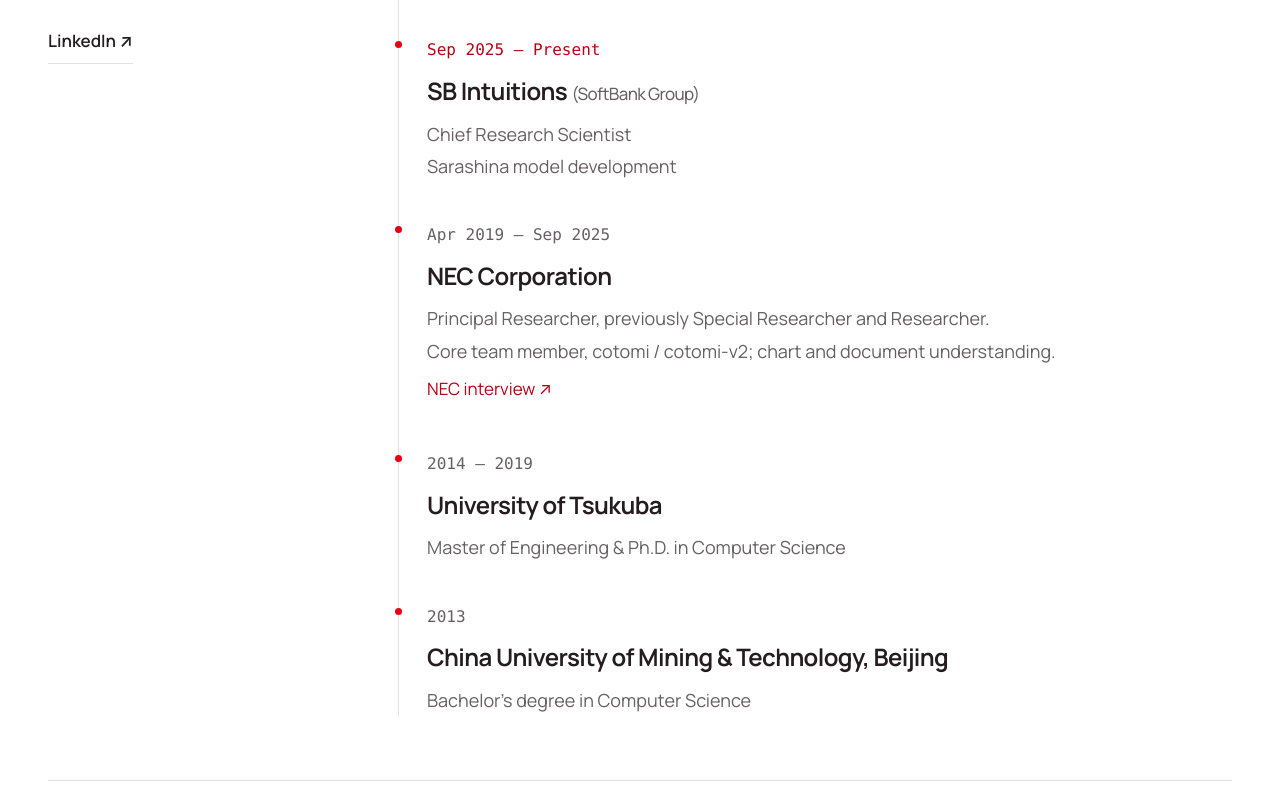
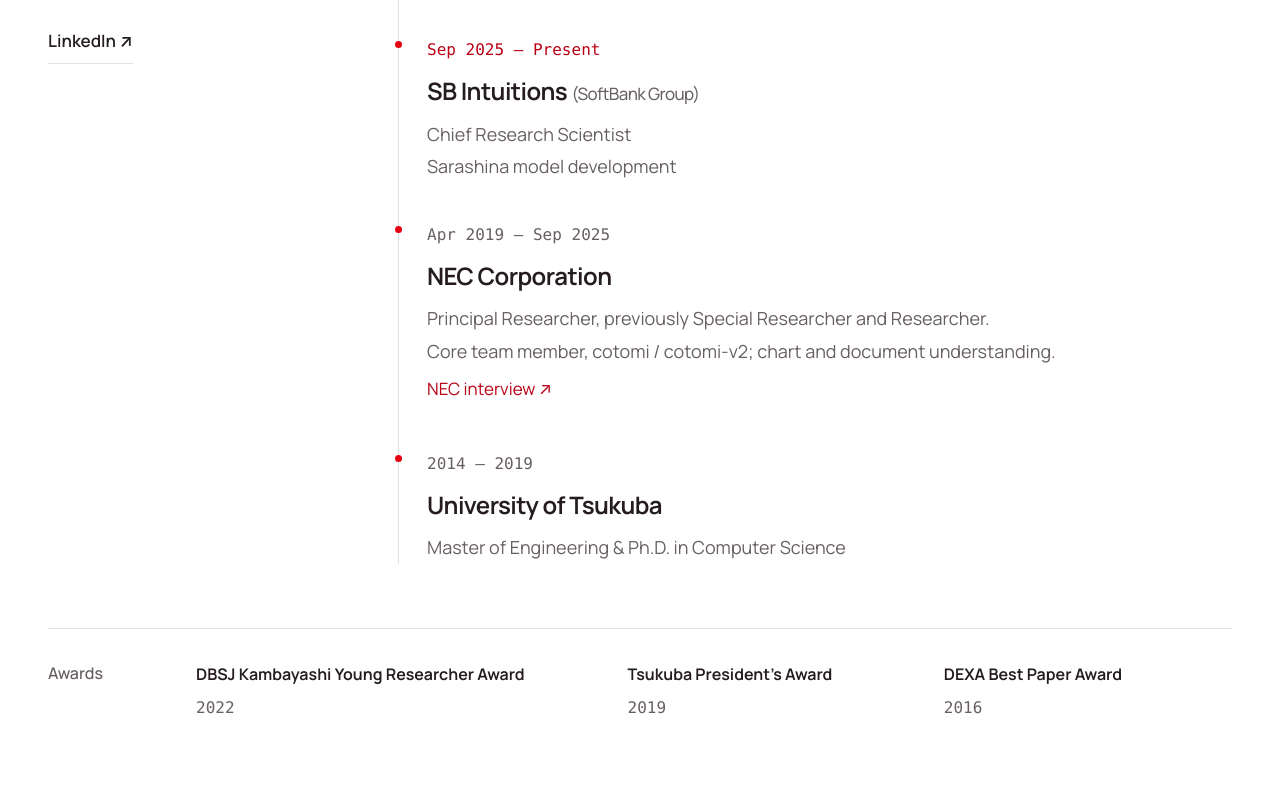
Before and after one commit to Dongyuyang/Dongyuyang.github.io, an Eleventy site: page src/index.njk in a window 1280 px wide. Shown: the part 5065-5852 px from the top of the page. Built offline with nearby package versions, Linux system fonts and the light colour scheme; Eleventy itself is replaced by a stand-in of ours; files that its build step writes are made by us from their sources.

Commit message:
Remove undergraduate education from all homepage languages

```diff
--- a/src/_data/locales.json
+++ b/src/_data/locales.json
@@ -86,8 +86,6 @@
     "necRole": "Principal Researcher, previously Special Researcher and Researcher.",
     "necWork": "Core team member, cotomi / cotomi-v2; chart and document understanding.",
     "masters": "Master of Engineering & Ph.D. in Computer Science",
-    "cumt": "China University of Mining & Technology, Beijing",
-    "bachelor": "Bachelor’s degree in Computer Science",
     "awards": "Awards",
     "awardDB": "DBSJ Kambayashi Young Researcher Award",
     "awardTsukuba": "Tsukuba President’s Award",
@@ -199,8 +197,6 @@
     "necRole": "Principal Researcher（以前は Special Researcher、Researcher）。",
     "necWork": "cotomi / cotomi-v2 開発のコアメンバー。図表・文書理解の研究。",
     "masters": "修士（工学）・博士（コンピュータサイエンス）",
-    "cumt": "中国鉱業大学（北京）",
-    "bachelor": "コンピュータサイエンス学士",
     "awards": "受賞",
     "awardDB": "日本データベース学会 上林奨励賞",
     "awardTsukuba": "筑波大学 学長表彰",
@@ -312,8 +308,6 @@
     "necRole": "Principal Researcher，历任 Special Researcher、Researcher。",
     "necWork": "cotomi / cotomi-v2 开发核心成员；图表与文档理解研究。",
     "masters": "工学硕士、计算机科学博士",
-    "cumt": "中国矿业大学（北京）",
-    "bachelor": "计算机科学学士",
     "awards": "获奖",
     "awardDB": "日本数据库学会上林青年研究者奖",
     "awardTsukuba": "筑波大学校长奖",
--- a/src/index.njk
+++ b/src/index.njk
@@ -91,6 +91,6 @@ permalink: "{{ locale.prefix }}"
  {% set entries = collections.publishedPosts | writingFor(t.code) %}
  {% include "writing-list.njk" %}
 </section>
-<section class="section about-section" id="about"><div class="wrap about-grid"><div><h2>{{ t.about }}</h2><a class="text-link" href="{{ site.linkedin }}">{{ t.connect }} ↗</a></div><div class="timeline"><article><span class="micro accent">{{ t.currentOsaka }}</span><h3>{{ t.osaka }}</h3><p>{{ t.invited }}</p></article><article><span class="micro accent">{{ t.currentSB }}</span><h3>SB Intuitions <small>({{ t.softbank }})</small></h3><p>{{ t.chief }}<br>{{ t.sarashinaWork }}</p></article><article><span class="micro muted">{{ t.pastNEC }}</span><h3>NEC Corporation</h3><p>{{ t.necRole }}<br>{{ t.necWork }}</p><a href="https://www.nec.com/en/global/rd/technologies/202310/index.html">{{ t.necInterview }} ↗</a></article><article><span class="micro muted">2014 — 2019</span><h3>{{ t.tsukuba }}</h3><p>{{ t.masters }}</p></article><article><span class="micro muted">2013</span><h3>{{ t.cumt }}</h3><p>{{ t.bachelor }}</p></article></div></div>
+<section class="section about-section" id="about"><div class="wrap about-grid"><div><h2>{{ t.about }}</h2><a class="text-link" href="{{ site.linkedin }}">{{ t.connect }} ↗</a></div><div class="timeline"><article><span class="micro accent">{{ t.currentOsaka }}</span><h3>{{ t.osaka }}</h3><p>{{ t.invited }}</p></article><article><span class="micro accent">{{ t.currentSB }}</span><h3>SB Intuitions <small>({{ t.softbank }})</small></h3><p>{{ t.chief }}<br>{{ t.sarashinaWork }}</p></article><article><span class="micro muted">{{ t.pastNEC }}</span><h3>NEC Corporation</h3><p>{{ t.necRole }}<br>{{ t.necWork }}</p><a href="https://www.nec.com/en/global/rd/technologies/202310/index.html">{{ t.necInterview }} ↗</a></article><article><span class="micro muted">2014 — 2019</span><h3>{{ t.tsukuba }}</h3><p>{{ t.masters }}</p></article></div></div>
  <div class="wrap awards-strip" id="awards"><span class="micro">{{ t.awards }}</span><div><strong>{{ t.awardDB }}</strong><span>2022</span></div><div><strong>{{ t.awardTsukuba }}</strong><span>2019</span></div><div><strong>{{ t.awardDEXA }}</strong><span>2016</span></div></div>
 </section>
```
